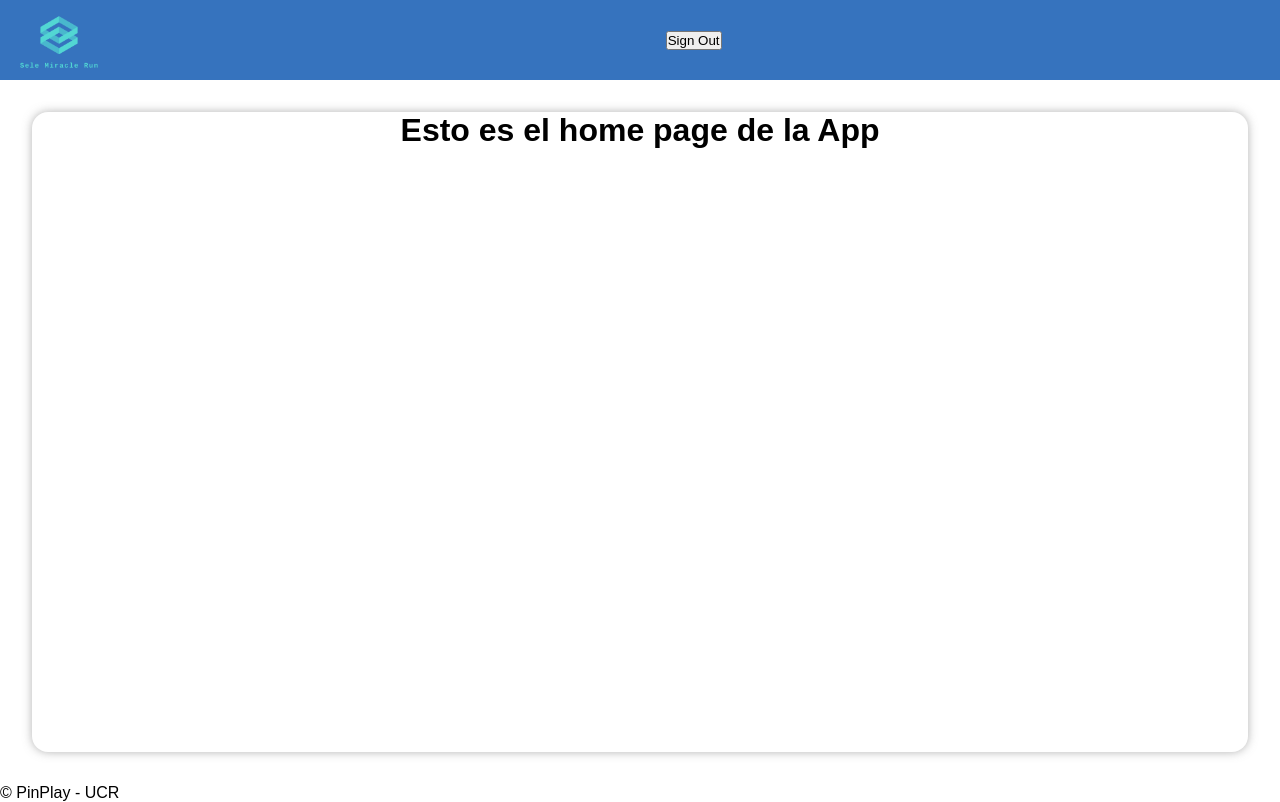
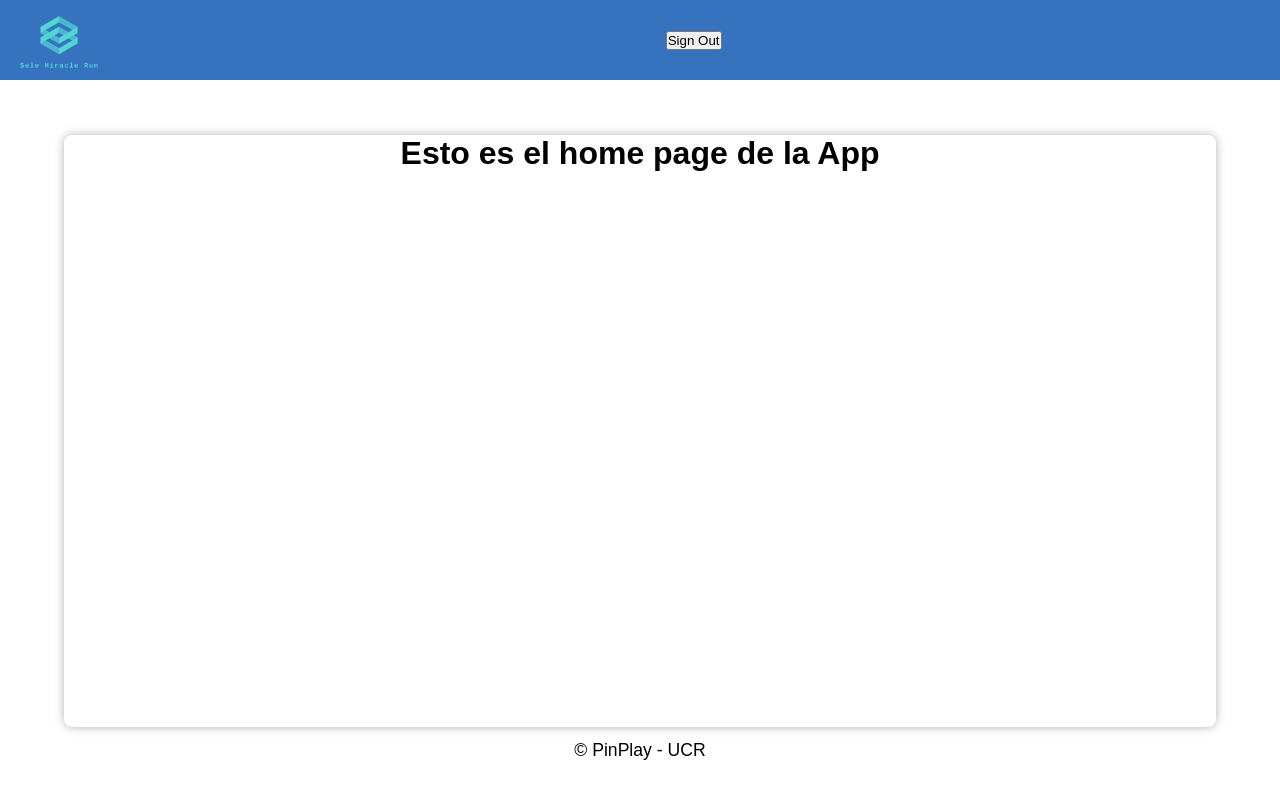
Before and after one commit to LuisBola12/Pin-Play, a React (Create React App) app in the folder frontend/: page /home in a window 1280 px wide. Built offline with nearby package versions, Linux system fonts and the light colour scheme.

Commit message:
Cambios en la vista de las paginas de inicio de sesion y registrarse. Cambios en el navbar

```diff
--- a/frontend/src/App.css
+++ b/frontend/src/App.css
@@ -39,17 +39,24 @@
 
 .page-content {
   display: flex;
-  flex-direction: column;
-  align-items: center;
-  min-height: 100vh;
+  justify-content: center;
   box-shadow: 0px 0px 10px 0px rgba(115, 115, 115, 0.55);
-  margin: 2.5%;
-  border-radius: 1rem;
-  min-height: 80vh;
-  gap: 30px;
+  margin: 5%;
+  margin-top: 4.3%;
+  margin-bottom: 1%;
+  border-radius: 0.5rem;
+  min-height: 74vh;
 }
 
 .sticky-navbar {
   position: sticky;
   top: 0;
 }
+
+footer{
+  position: relative;
+  bottom: 0;
+  width: 100%;
+  font-size: 2.2vh;
+  text-align: center;
+}
```
